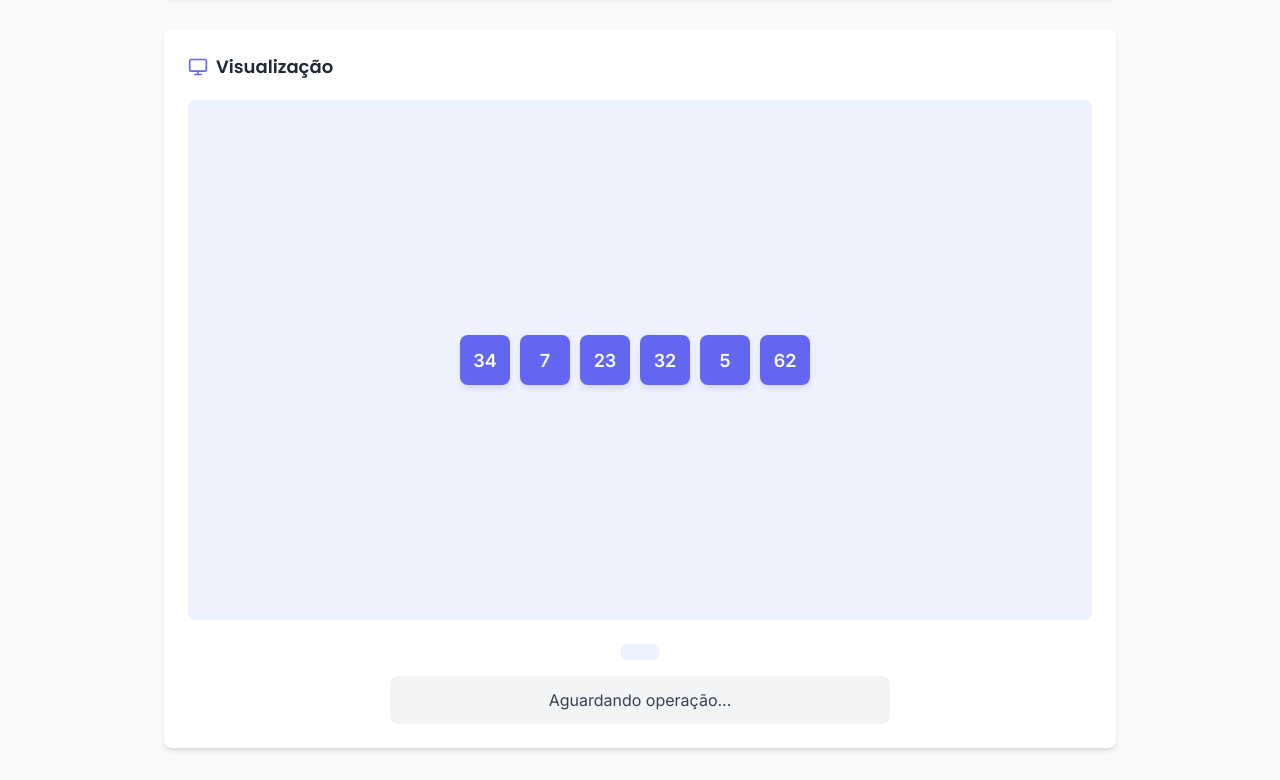
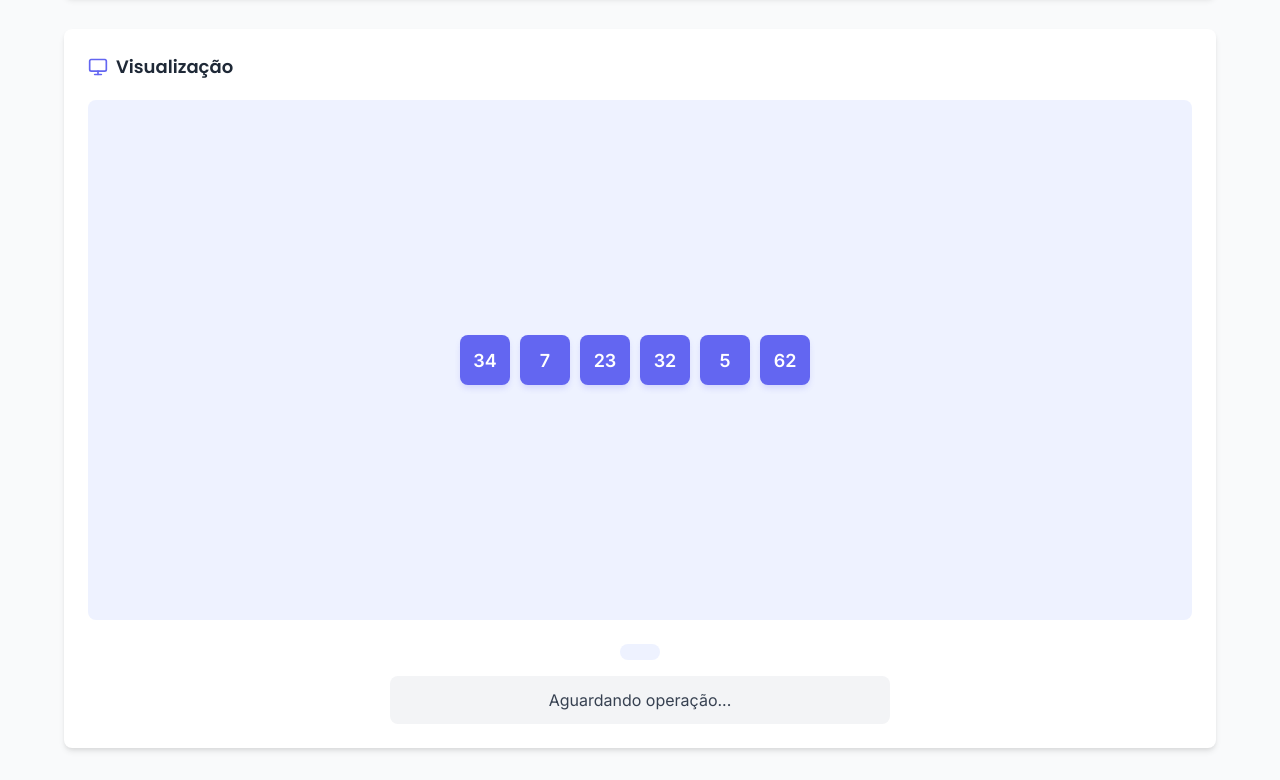
Before and after one commit to todd1theone/visualizador-shellsort, a plain HTML site: page index.html in a window 1280 px wide. Shown: the part 450-1230 px from the top of the page. Drawn offline with nearby package versions, Linux system fonts and the light colour scheme.

Commit message:
style: modificação no stlye para caber mais números

```diff
--- a/index.html
+++ b/index.html
@@ -43,7 +43,8 @@
     }
 
     .container {
-      max-width: 1000px;
+      width: 1200px;
+
       margin: 0 auto;
       padding: 2rem 1.5rem;
     }
@@ -750,7 +751,7 @@
     let delay = Number(speedSlider.value); // Delay inicial em ms
     const squareWidth = 50;                // Largura fixa dos quadrados
     const spacing = 60;                    // Espaçamento entre os quadrados
-    const MAX_SQUARES = 14;                // Limite máximo de números permitidos
+    const MAX_SQUARES = 20;                // Limite máximo de números permitidos
     let isRunning = false;                 // Controle de estado da animação
 
     // Array que guarda cada quadrado: { value: número, element: <div> }
```
